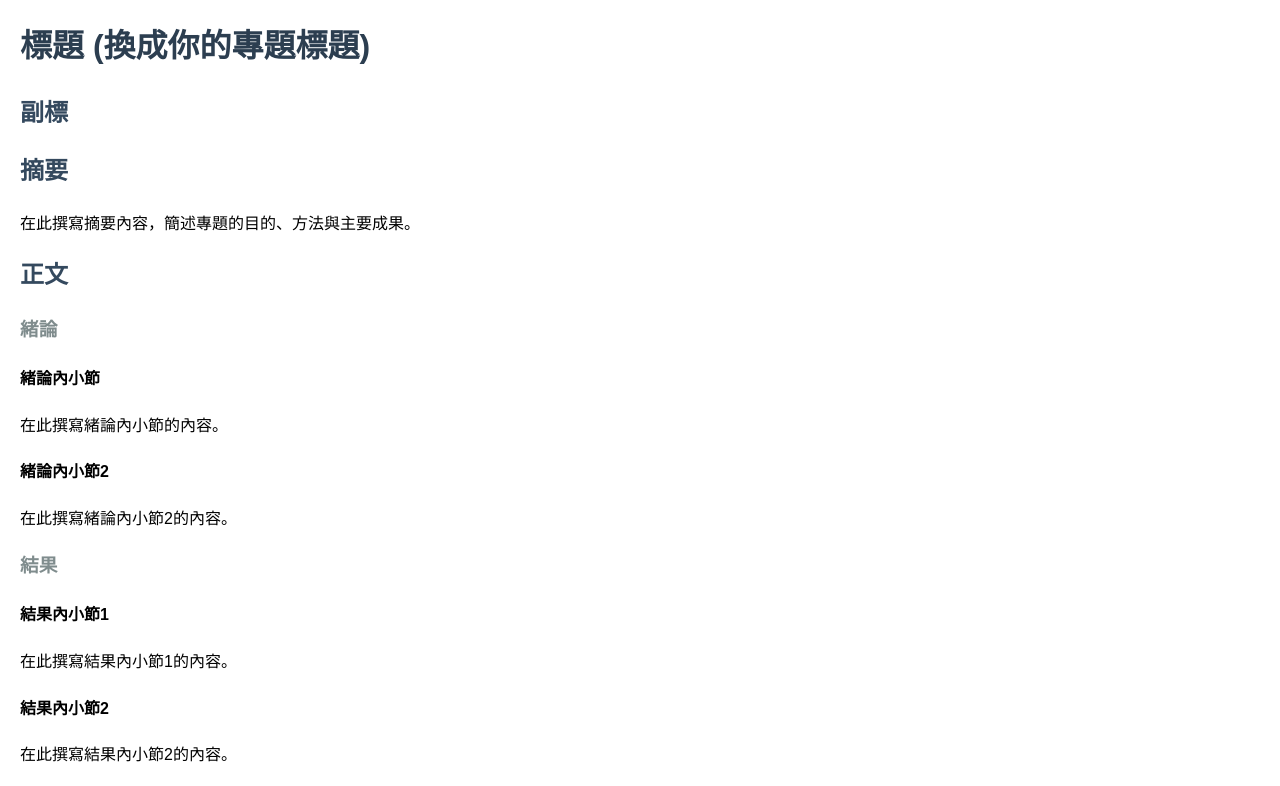
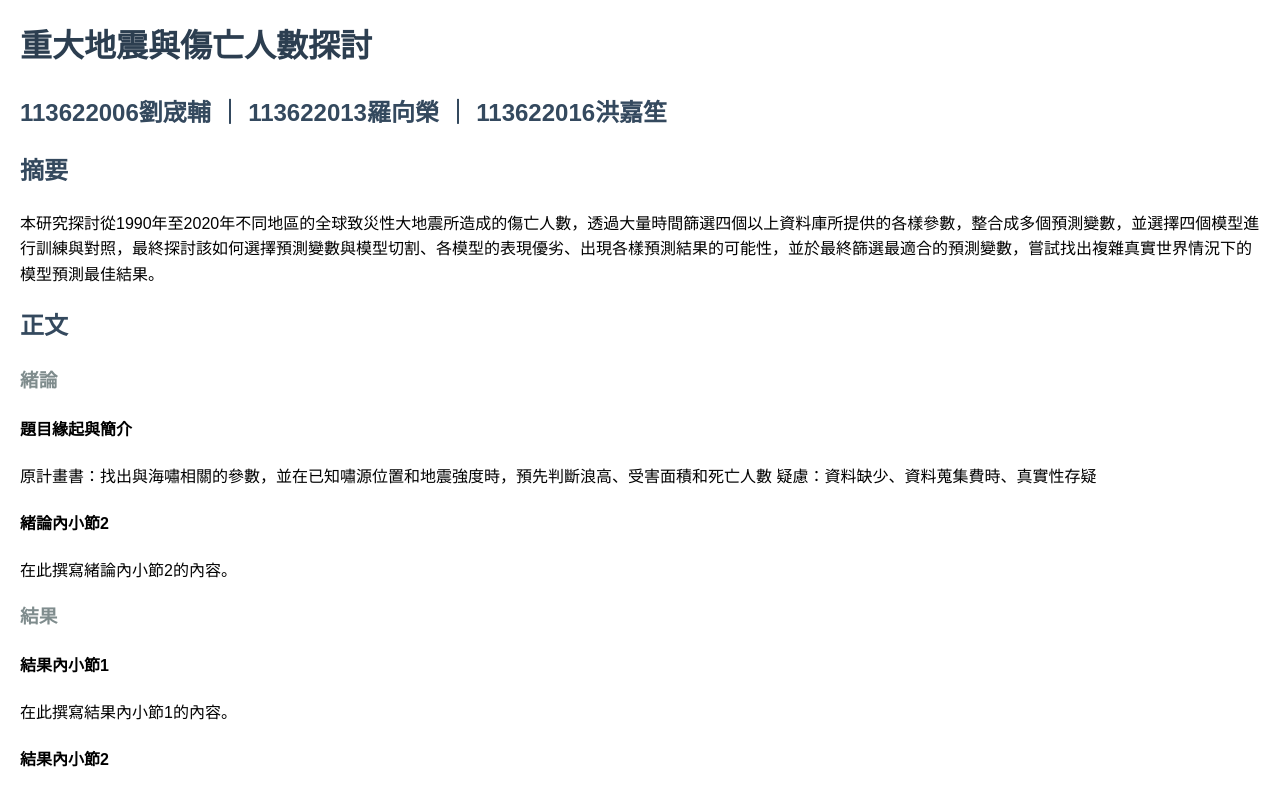
Before and after one commit to xiangrong0227/-, a plain HTML site: page index.html in a window 1280 px wide. Shown: the top 786 px of the page. Drawn offline with Linux system fonts and the light colour scheme.

Commit message:
Update index.html

```diff
--- a/index.html
+++ b/index.html
@@ -3,7 +3,7 @@
 <head>
     <meta charset="UTF-8">
     <meta name="viewport" content="width=device-width, initial-scale=1.0">
-    <title>專題作業成果</title>
+    <title>113-1環境資料科學期末專題</title>
     <style>
         body {
             font-family: Arial, sans-serif;
@@ -26,14 +26,14 @@
 </head>
 <body>
     <header>
-        <h1>標題 (換成你的專題標題)</h1>
-        <h2>副標</h2>
+        <h1>重大地震與傷亡人數探討</h1>
+        <h2>113622006劉宬輔	｜ 113622013羅向榮 ｜ 113622016洪嘉笙</h3>
     </header>
 
     <main>
         <section class="section">
             <h2>摘要</h2>
-            <p>在此撰寫摘要內容，簡述專題的目的、方法與主要成果。</p>
+            <p>本研究探討從1990年至2020年不同地區的全球致災性大地震所造成的傷亡人數，透過大量時間篩選四個以上資料庫所提供的各樣參數，整合成多個預測變數，並選擇四個模型進行訓練與對照，最終探討該如何選擇預測變數與模型切割、各模型的表現優劣、出現各樣預測結果的可能性，並於最終篩選最適合的預測變數，嘗試找出複雜真實世界情況下的模型預測最佳結果。</p>
         </section>
 
         <section class="section">
@@ -43,8 +43,10 @@
                 <h3>緒論</h3>
 
                 <section>
-                    <h4>緒論內小節</h4>
-                    <p>在此撰寫緒論內小節的內容。</p>
+                    <h4>題目緣起與簡介</h4>
+                    <p>原計畫書：找出與海嘯相關的參數，並在已知嘯源位置和地震強度時，預先判斷浪高、受害面積和死亡人數
+                      疑慮：資料缺少、資料蒐集費時、真實性存疑
+                      </p>
                 </section>
 
                 <section>
```
